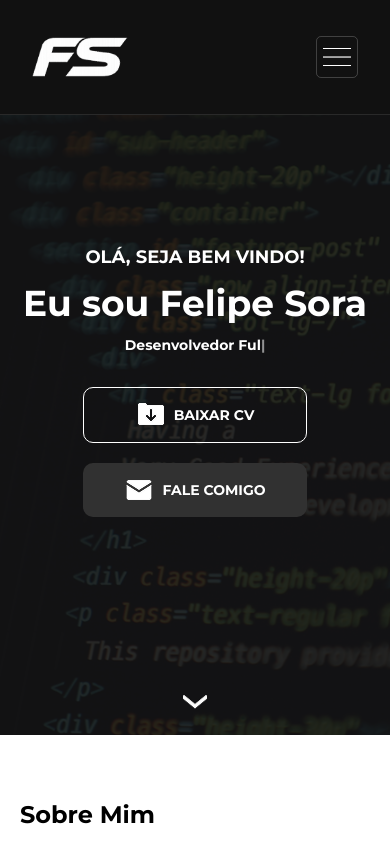
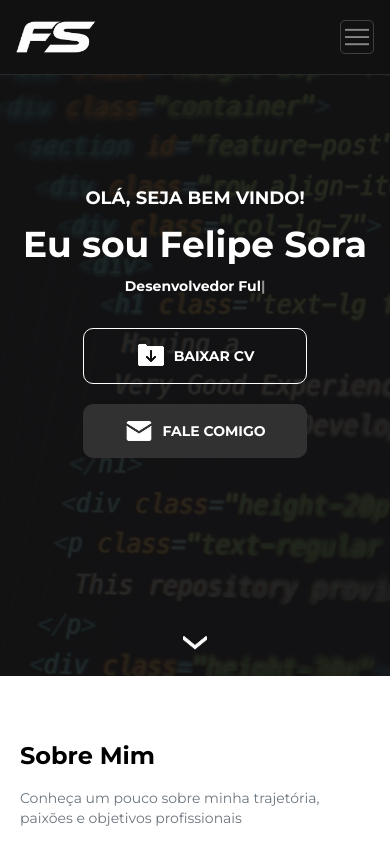
Before and after one commit to felipesora/portifolio, a React (Vite) app: page / in a window 390 px wide. Shown: the top 844 px of the page. Built offline with nearby package versions, Linux system fonts and the light colour scheme.

Commit message:
feat: deixando o cabecalho fixo

```diff
--- a/src/components/Cabecalho/index.tsx
+++ b/src/components/Cabecalho/index.tsx
@@ -23,8 +23,8 @@ const Cabecalho = () => {
     ];
 
     return (
-        <header id="inicio" className="bg-(--color-primary) py-9 px-8 flex justify-between items-center border-b border-b-[#292929]">
-            <button onClick={() => scrollToSection("inicio")} className="cursor-pointer [@media(max-width:1024px)]:w-28 [@media(max-width:670px)]:w-24">
+        <header className="fixed top-0 left-0 w-full z-50 bg-(--color-primary) py-9 px-8 flex justify-between items-center border-b border-b-[#292929] [@media(max-width:1240px)]:px-4 [@media(max-width:1240px)]:py-7 [@media(max-width:490px)]:py-5">
+            <button onClick={() => scrollToSection("inicio")} className="cursor-pointer [@media(max-width:1024px)]:w-28 [@media(max-width:670px)]:w-24 [@media(max-width:570px)]:w-20!">
                 <img src={Logo} alt="Logo" />
             </button>
 
@@ -40,8 +40,8 @@ const Cabecalho = () => {
             </nav>
 
             {/* Botão Menu Mobile */}
-            <button className="lg:hidden border border-white/20 p-1.5 rounded-[5px] cursor-pointer transition-all duration-200 hover:bg-white/10 active:scale-95" onClick={() => setMenuAberto(true)} aria-label="Abrir menu">
-                <img src={MenuAbrir} alt="ícone de menu" className="w-7" />
+            <button className="lg:hidden border border-white/20 p-1.5 rounded-[5px] cursor-pointer transition-all duration-200 hover:bg-white/10 active:scale-95 [@media(max-width:570px)]:p-1" onClick={() => setMenuAberto(true)} aria-label="Abrir menu">
+                <img src={MenuAbrir} alt="ícone de menu" className="w-7 [@media(max-width:570px)]:w-6" />
             </button>
 
             {/* Overlay */}
--- a/src/components/Inicio/index.tsx
+++ b/src/components/Inicio/index.tsx
@@ -66,7 +66,7 @@ const Inicio = () => {
     }, [charIndex, isDeleting, textIndex]);
 
     return (
-        <section style={{ backgroundImage: `url(${HeroBg})` }} className="relative bg-cover bg-center bg-fixed">
+        <section id="inicio" style={{ backgroundImage: `url(${HeroBg})` }} className="relative bg-cover bg-center bg-fixed pt-32 [@media(max-width:1240px)]:pt-24 [@media(max-width:490px)]:pt-14">
 
             <div className="absolute inset-0 bg-[#111111]/90"></div>
 
--- a/src/utils/scrollToSection.ts
+++ b/src/utils/scrollToSection.ts
@@ -1,10 +1,13 @@
 export function scrollToSection(id: string) {
     const element = document.getElementById(id);
+    if (!element) return;
 
-    if (element) {
-        element.scrollIntoView({
-            behavior: "smooth",
-            block: "start"
-        })
-    }
+    const headerOffset = 120; // altura aproximada do header
+    const elementPosition = element.getBoundingClientRect().top;
+    const offsetPosition = elementPosition + window.scrollY - headerOffset;
+
+    window.scrollTo({
+        top: offsetPosition,
+        behavior: "smooth",
+    });
 }
```
